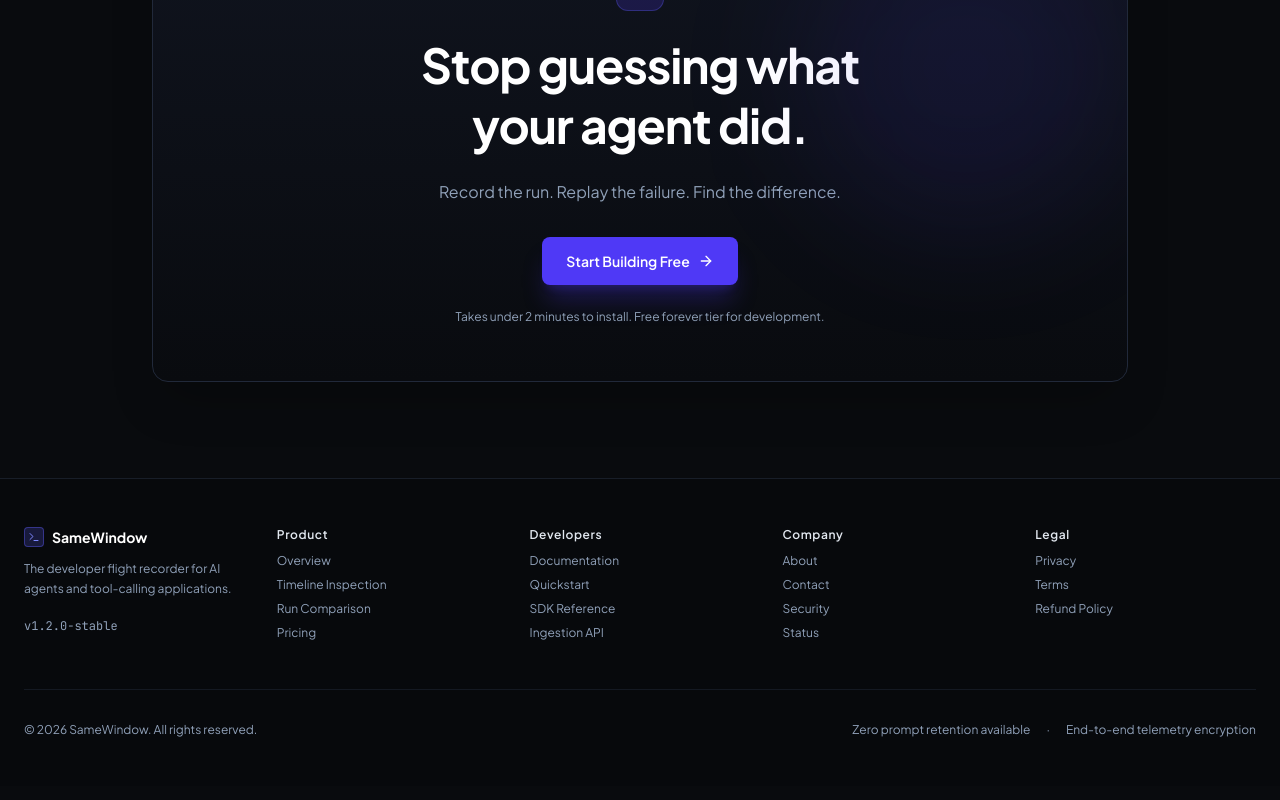
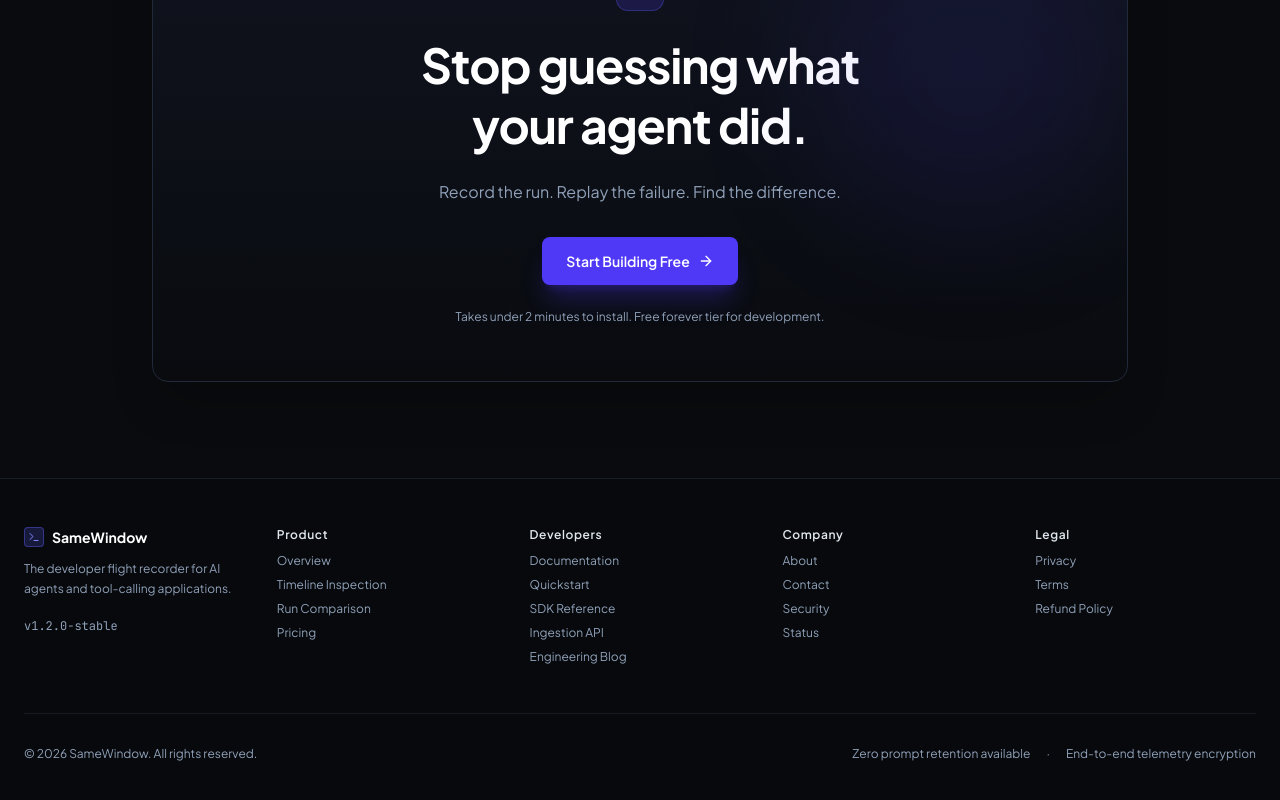
Before and after one commit to best-digital-offer/samewindow, a React (Vite) app: page / in a window 1280 px wide. Shown: the part 5944-6744 px from the top of the page. Built offline with nearby package versions, Linux system fonts and the light colour scheme.

Commit message:
Add engineering blog to footer

```diff
--- a/src/components/common/Footer.tsx
+++ b/src/components/common/Footer.tsx
@@ -60,6 +60,9 @@ export const Footer: React.FC<FooterProps> = ({ onNavigate }) => {
             <li>
               <button onClick={() => onNavigate('/docs/api')} className="hover:text-white transition-colors">Ingestion API</button>
             </li>
+            <li>
+              <button onClick={() => onNavigate('/blog')} className="hover:text-white transition-colors">Engineering Blog</button>
+            </li>
           </ul>
         </div>
 
```
